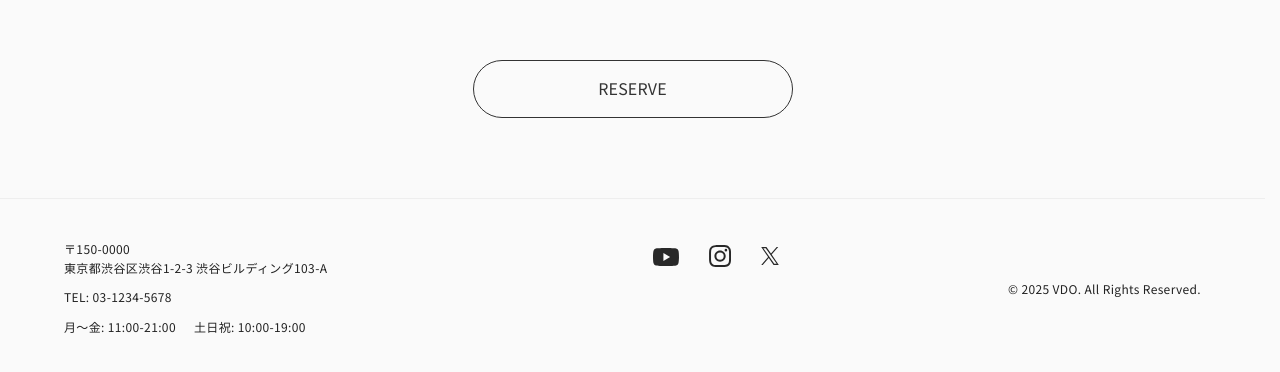
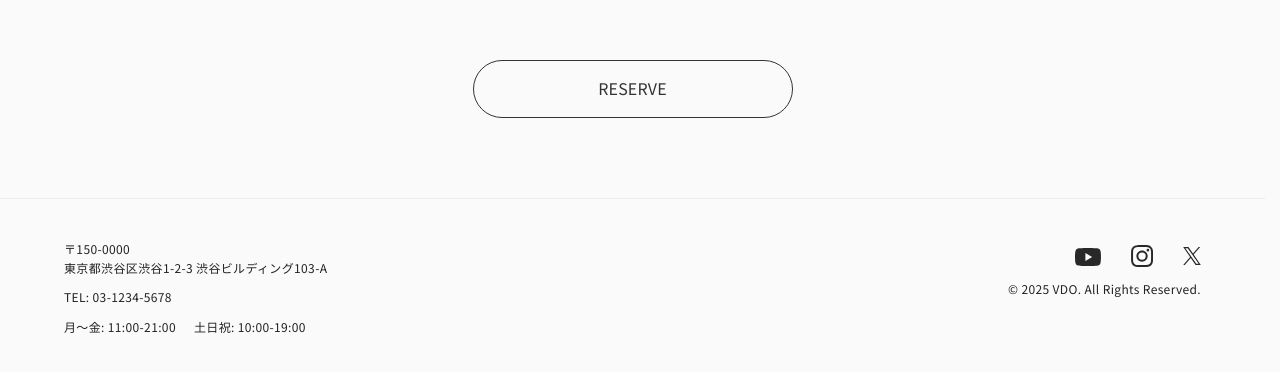
Before and after one commit to koma104/hairsalon-vdo-b, a Next.js app: page / in a window 1280 px wide. Shown: the part 3865-4237 px from the top of the page. Built offline with nearby package versions, Linux system fonts and the light colour scheme; a web font is replaced by a local one.

Commit message:
style: フッター不要CSS削除とPCのSNSアイコン位置調整

```diff
--- a/src/components/SnsLinks/SnsLinks.module.css
+++ b/src/components/SnsLinks/SnsLinks.module.css
@@ -1,7 +1,7 @@
 .sns-links {
   display: grid;
   grid-auto-flow: column;
-  justify-content: center;
+  justify-content: start;
   gap: var(--spacing-xl);
 
   @media (min-width: 768px) {
@@ -33,22 +33,3 @@
   display: inline-block;
   transform: translateY(1px);
 }
-
-/* フッター専用のスタイル */
-.sns-links-footer {
-  justify-content: start;
-
-  & a {
-    color: var(--color-sns); /* フッター専用の色 */
-
-    &:focus-visible {
-      color: var(--color-hover);
-    }
-
-    @media (any-hover: hover) {
-      &:hover {
-        color: var(--color-hover);
-      }
-    }
-  }
-}
```
